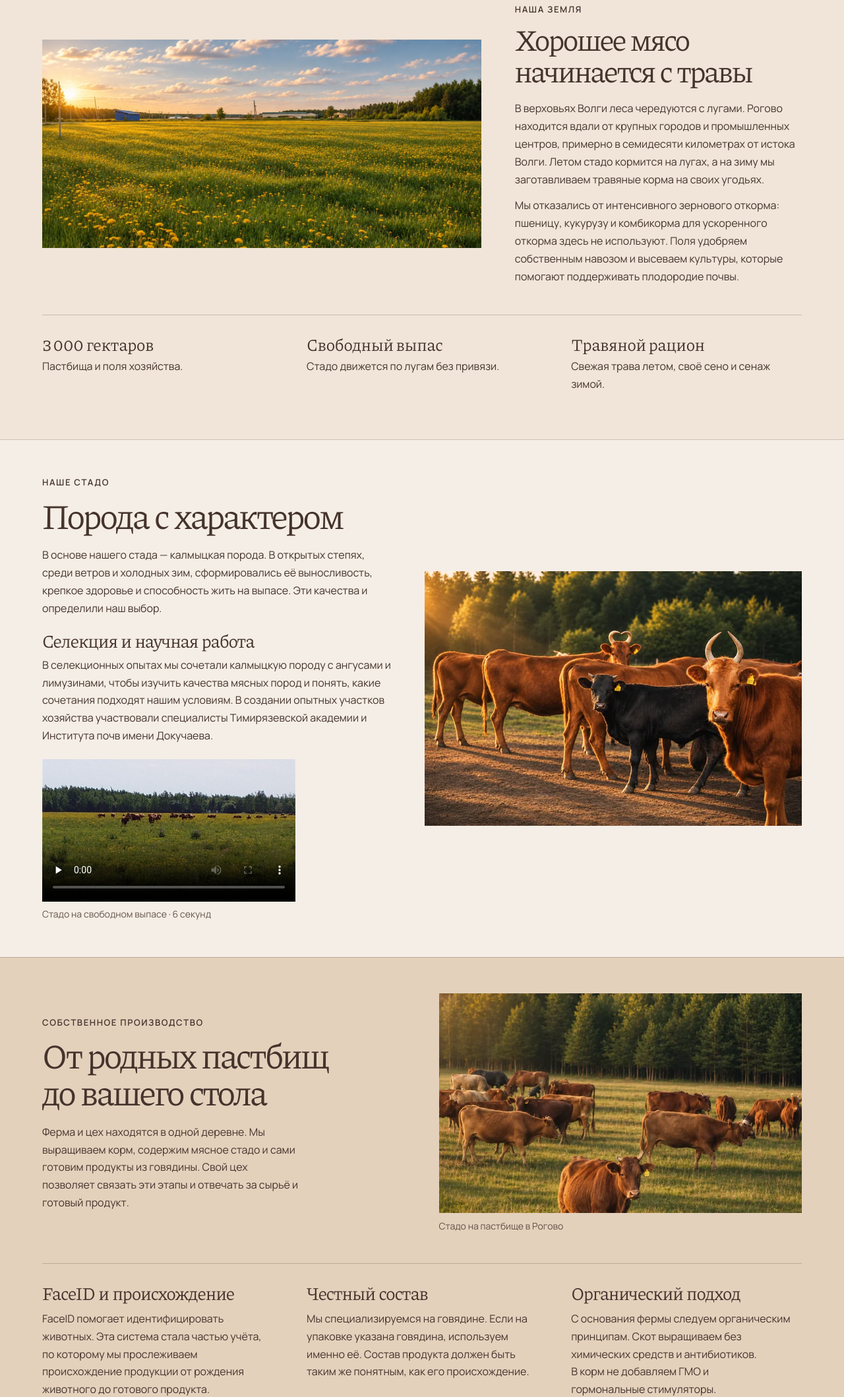
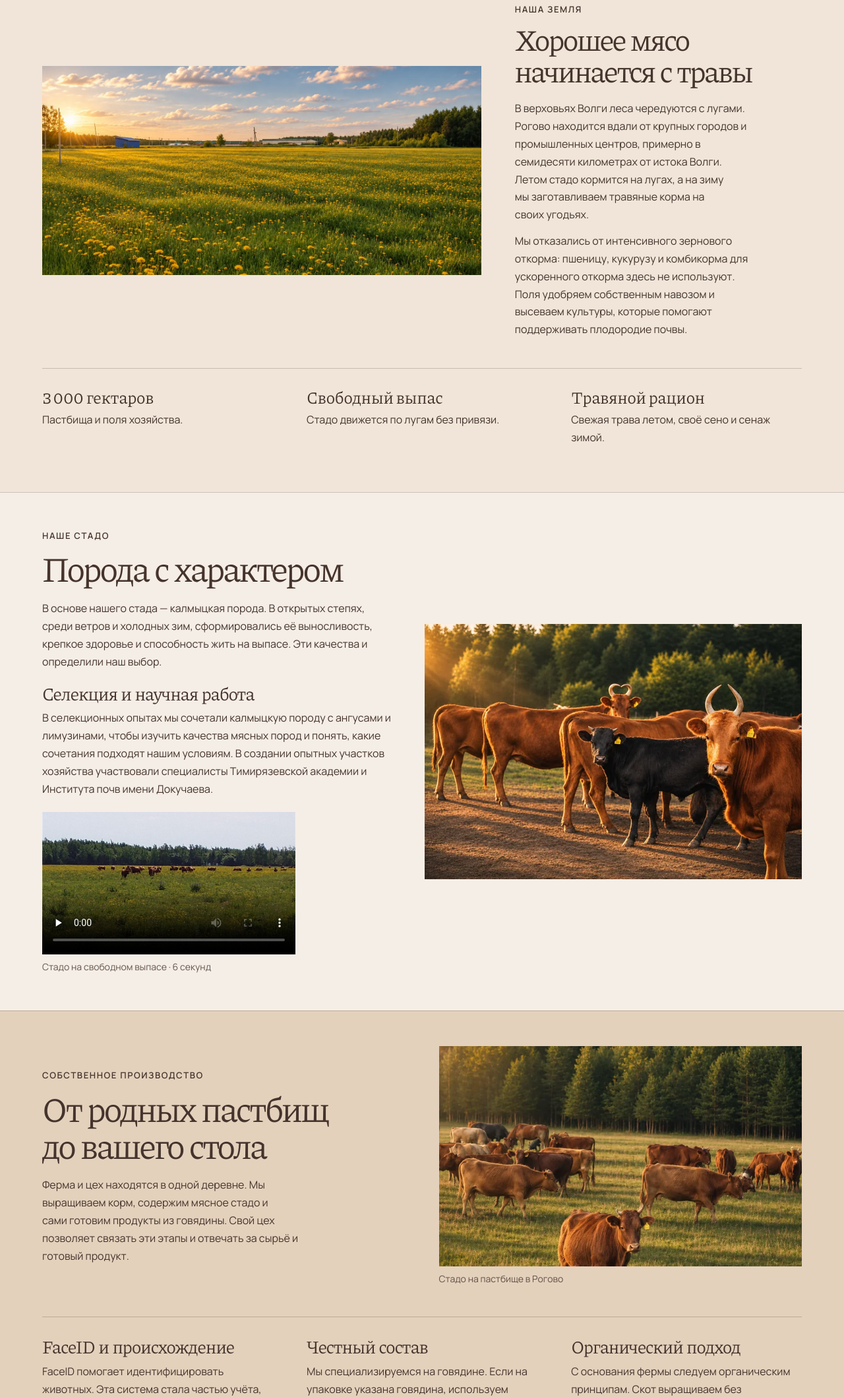
Before and after one commit to webforgeai88/rogovo, a plain HTML site: page index.html in a window 1280 px wide. Shown: the part 1515-3633 px from the top of the page at 66% size. Drawn offline with Linux system fonts and the light colour scheme; grey boxes are pictures that could not be loaded.

Commit message:
Выровнять текст пастбищ и производства по заголовкам

```diff
--- a/index.html
+++ b/index.html
@@ -11,7 +11,7 @@
   <meta property="og:locale" content="ru_RU">
   <meta property="og:title" content="Рогово — фермерская говядина травяного откорма">
   <meta property="og:description" content="Собственное хозяйство и производство в деревне Рогово Тверской области.">
-  <link rel="stylesheet" href="style.css">
+  <link rel="stylesheet" href="style.css?v=section-widths">
   <script src="main.js" defer></script>
 </head>
 <body>
@@ -123,7 +123,7 @@
       <div class="wrap production-layout">
         <div class="story-copy" data-reveal>
           <p class="editorial-label">СОБСТВЕННОЕ ПРОИЗВОДСТВО</p>
-          <h2 id="production-title">От родных пастбищ до вашего стола</h2>
+          <h2 id="production-title">От родных пастбищ<br> до вашего стола</h2>
           <p>Ферма и цех находятся в одной деревне. Мы выращиваем корм, содержим мясное стадо и сами готовим продукты из говядины. Свой цех позволяет связать эти этапы и отвечать за сырьё и готовый продукт.</p>
         </div>
         <figure class="production-photo">
--- a/style.css
+++ b/style.css
@@ -247,8 +247,19 @@ figcaption { margin-top: .45rem; }
 }
 .story-photo img, .production-photo img { width: 100%; }
 .land-layout { grid-template-columns: minmax(0, 1.3fr) minmax(0, .85fr); }
+.land-layout .story-copy {
+  inline-size: fit-content;
+  max-inline-size: 100%;
+}
+.land-layout .story-copy > p {
+  inline-size: 0;
+  min-inline-size: 100%;
+}
 @media (min-width: 761px) {
   #land-title { font-size: clamp(1.7rem, 3.55vw, 3.2rem); }
+}
+@media (max-width: 350px) {
+  #land-title { font-size: min(2.15rem, 9.65vw); }
 }
 .land-photo img { aspect-ratio: 2.1; object-fit: cover; object-position: center 60%; }
 
@@ -263,11 +274,17 @@ figcaption { margin-top: .45rem; }
 .herd-film { width: min(100%, 24rem); }
 .herd-film video { aspect-ratio: 16/9; object-fit: cover; background: var(--ink); }
 .production-layout { grid-template-columns: repeat(2, minmax(0, 1fr)); }
-.production-layout .story-copy > p:not(.editorial-label) {
-  max-inline-size: min(40ch, clamp(16rem, 32vw, 25rem));
+.production-layout .story-copy {
+  inline-size: fit-content;
+  max-inline-size: 100%;
+}
+/* Let the heading determine the column width before the description wraps. */
+.production-layout .story-copy > p {
+  inline-size: 0;
+  min-inline-size: 100%;
 }
 @media (max-width: 350px) {
-  .production-layout .story-copy > p:not(.editorial-label) { max-inline-size: 18ch; }
+  #production-title { font-size: min(2.15rem, 9.65vw); }
 }
 .production-photo img { aspect-ratio: 1.65; object-fit: cover; object-position: center 75%; }
 @media (min-width: 761px) {
@@ -327,7 +344,7 @@ address { font-style: normal; }
   .hero-content, .hero-scene { grid-area: auto; }
   .hero-content { width: auto; margin: 0; color: var(--ink); }
   .hero h1 { font-size: min(clamp(2.95rem, 14vw, 5rem), 23cqi); }
-  :is(#land-title, #products-title) br { display: none; }
+  #products-title br { display: none; }
   .hero-frame { min-height: 0; aspect-ratio: 1.48; }
   .hero-frame::after { display: none; }
   .story-layout, .land-layout, .herd-layout, .production-layout, .product-header { grid-template-columns: minmax(0, 1fr); gap: 1rem; }
```
